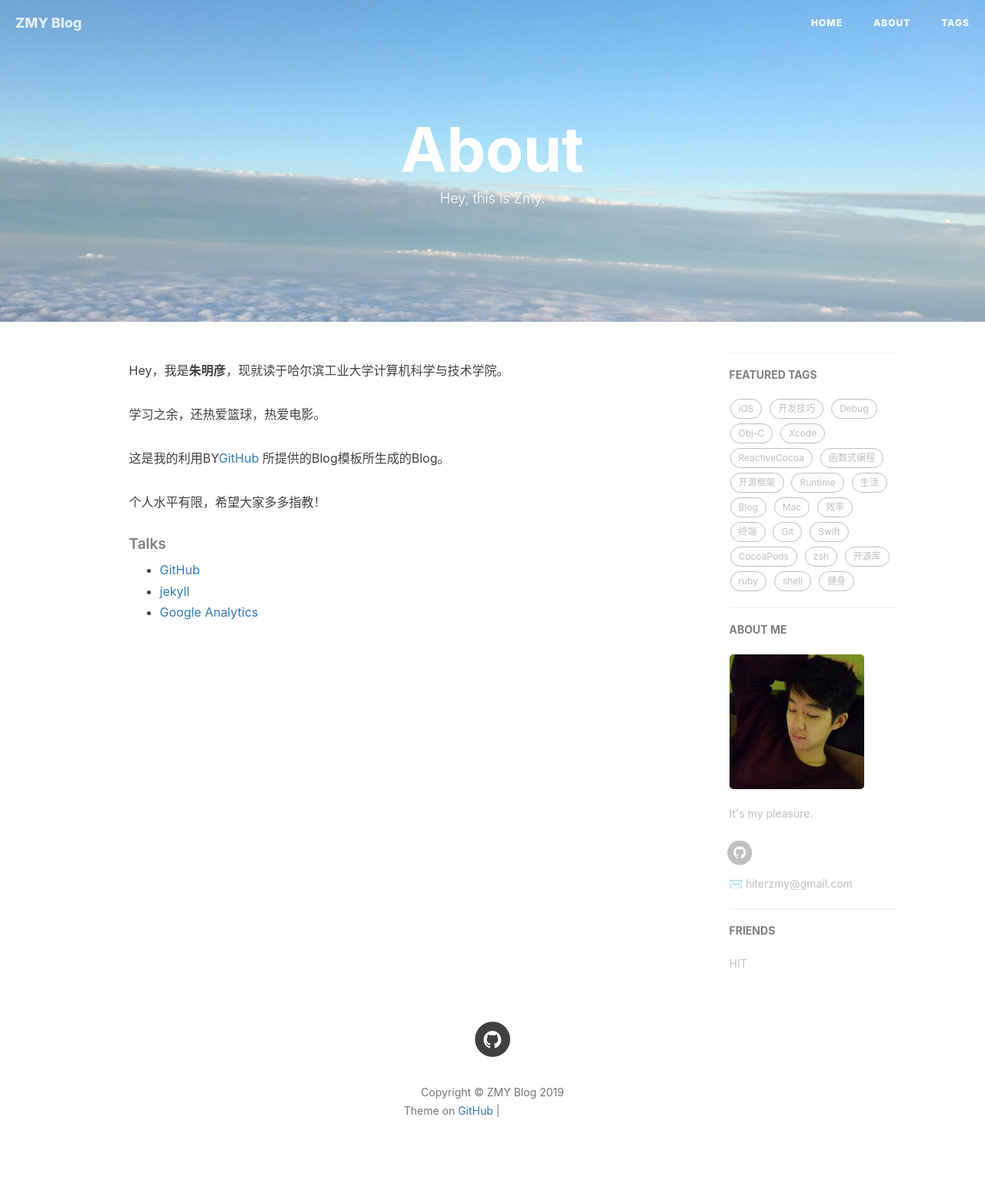
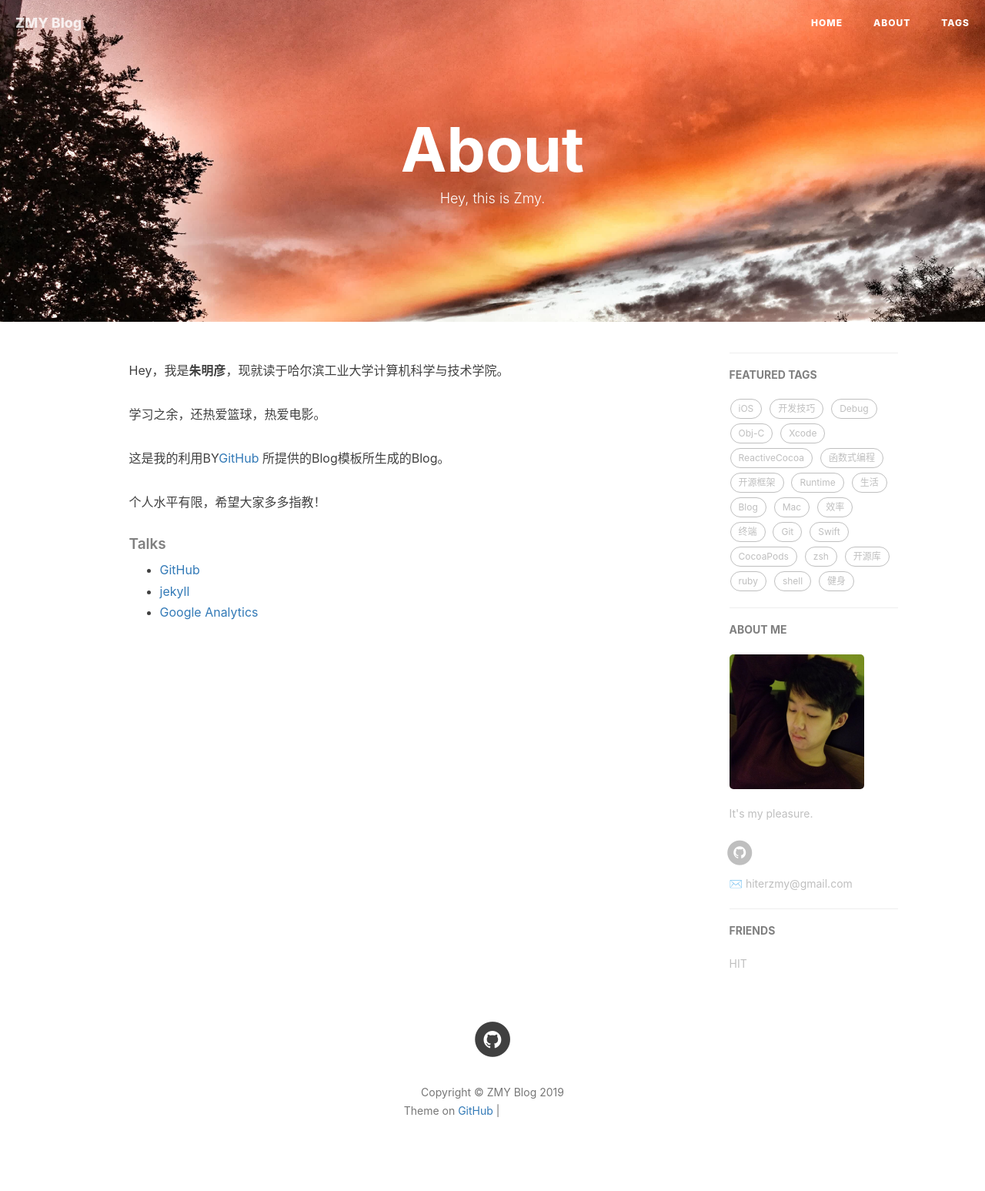
Before and after one commit to MingyanZHU/MingyanZHU.github.io, a Jekyll site: the page built from about.html, in a window 1280 px wide. Shown: the whole page at 77% size. Built offline with Jekyll 4.4.1, drawn with Linux system fonts in a browser that asks for light colours; nearby versions of some CDN libraries; comment, search, counter and statistics services are not loaded; grey boxes are pictures that could not be loaded.

Commit message:
Update About me

```diff
--- a/about.html
+++ b/about.html
@@ -2,7 +2,7 @@
 layout: page
 title: "About"
 description: "Hey, this is Zmy."
-header-img: "img/bg-sky-cloudy.jpg"
+header-img: "img/bg-sky.jpg"
 ---
 
 <!-- Language Selector -->
```
Also changed, not shown: img/bg-sky-cloudy.jpg, img/bg-sun.jpg.
